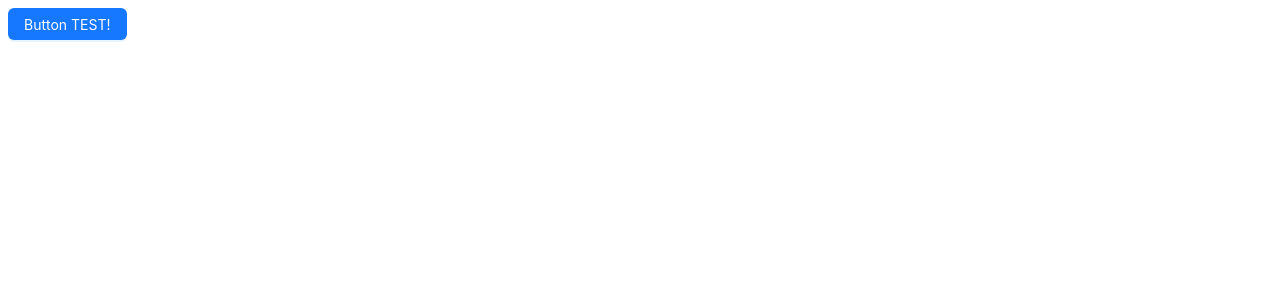
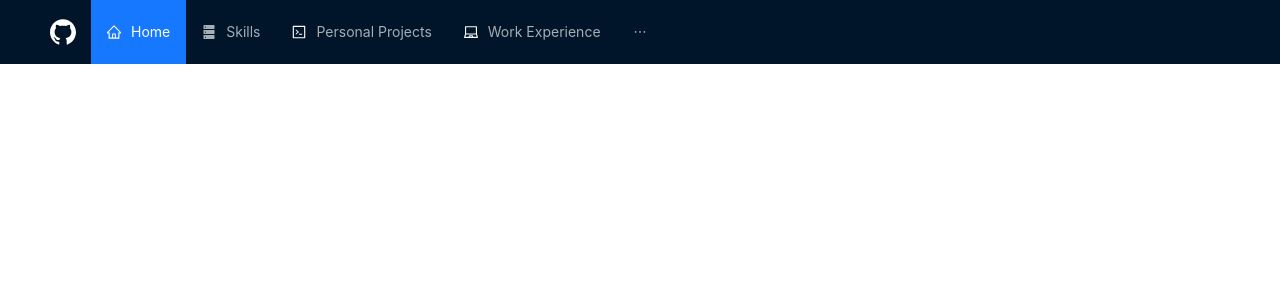
Before and after one commit to jordanburdett/Jordan-Portfolio, a React (Vite) app: page / in a window 1280 px wide. Shown: the top 300 px of the page. Built offline with nearby package versions, Linux system fonts and the light colour scheme.

Commit message:
added navbar with icons and future pages

```diff
--- a/package.json
+++ b/package.json
@@ -10,6 +10,7 @@
     "preview": "vite preview"
   },
   "dependencies": {
+    "@ant-design/icons": "^5.2.5",
     "antd": "^5.8.3",
     "axios": "^1.4.0",
     "react": "^18.2.0",
--- a/src/App.css
+++ b/src/App.css
@@ -0,0 +1,3 @@
+body {
+    margin: 0px;
+}
--- a/src/App.tsx
+++ b/src/App.tsx
@@ -1,12 +1,69 @@
-import './App.css'
-import { Button } from 'antd';
+import React from "react";
+import {
+  CodeOutlined,
+  DatabaseFilled,
+  GithubFilled,
+  HomeOutlined,
+  LaptopOutlined,
+  PhoneOutlined,
 
-function App() {
-  return (
-    <>
-      <Button type="primary">Button TEST!</Button>
-    </>
-  )
+} from "@ant-design/icons";
+import type { MenuProps } from "antd";
+import { Layout, Menu, theme } from "antd";
+import "./App.css";
+
+const { Header, Content, Sider } = Layout;
+
+const navItems: MenuProps["items"] = [
+  {
+    label: "Home",
+    key: "home",
+    icon: <HomeOutlined style={{color: "white"}}/>,
+  },
+  {
+    label: "Skills",
+    key: "skills",
+    icon: <DatabaseFilled />
+  },
+  {
+    label: "Personal Projects",
+    key: "personal projects",
+    icon: <CodeOutlined style={{color: "white"}}/>,
+  },
+  {
+    label: "Work Experience",
+    key: "work",
+    icon: <LaptopOutlined style={{color: "white"}}/>
+  },
+  {
+    label: "Contact Me",
+    key: "contact",
+    icon: <PhoneOutlined style={{color: "white"}}/>
+  },
+];
+
+const redirectToGithub = () => {
+  window.open("https://github.com/jordanburdett");
 }
 
-export default App
+const App: React.FC = () => {
+  const {
+    token: { colorBgContainer },
+  } = theme.useToken();
+
+  return (
+    <Layout>
+      <Header style={{ display: "flex", alignItems: "center" }}>
+        <GithubFilled style={{color: "white", fontSize: "26px", marginRight: "15px"}} onClick={redirectToGithub}/>
+        <Menu
+          theme="dark"
+          mode="horizontal"
+          defaultSelectedKeys={["home"]}
+          items={navItems}
+        />
+      </Header>
+    </Layout>
+  );
+};
+
+export default App;
```
Also changed, not shown: 1 other file (tests, documents, lock files or other folders).
